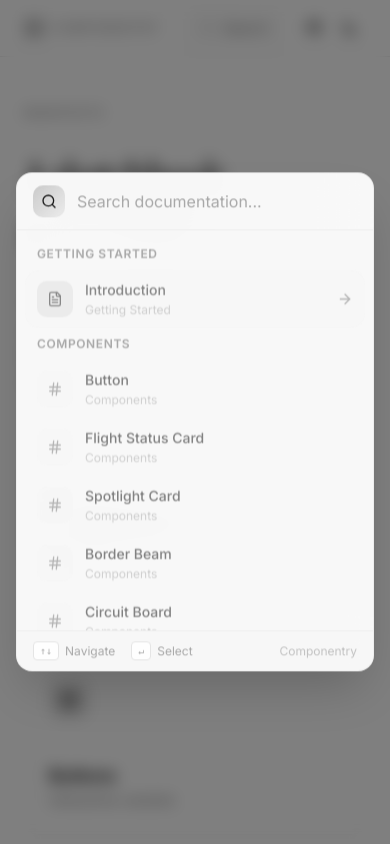
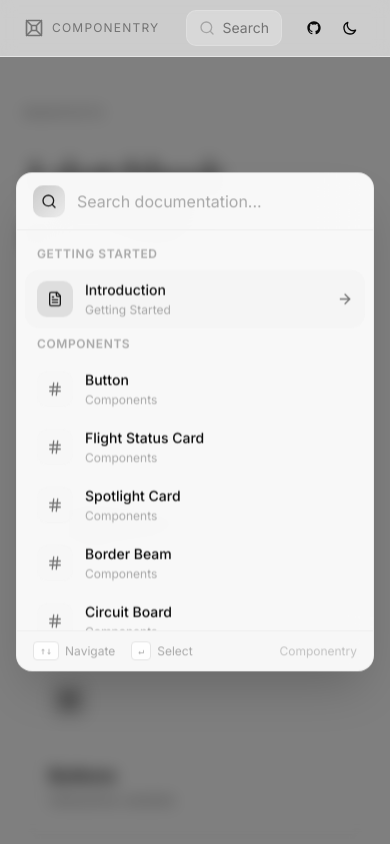
Before and after one commit to AnsHh9094/XeVoS-Ui, a Next.js app in the folder apps/web/: page /docs in a window 390 px wide. Both pictures are taken after a click on the button "Search". Shown: the top 844 px of the page. Built offline with nearby package versions, Linux system fonts and the light colour scheme; no server answers.

Commit message:
fix: adjust z-index and hover styles in CommandMenu for improved UI responsiveness

```diff
--- a/apps/web/components/command-menu.tsx
+++ b/apps/web/components/command-menu.tsx
@@ -67,7 +67,7 @@ export function CommandMenu() {
                 animate={{ opacity: 1 }}
                 exit={{ opacity: 0 }}
                 transition={{ duration: 0.15 }}
-                className="fixed inset-0 z-50 bg-black/50 backdrop-blur-sm"
+                className="fixed inset-0 z-40 bg-black/50 backdrop-blur-sm"
                 onClick={() => setOpen(false)}
               />
               <motion.div
@@ -134,9 +134,9 @@ export function CommandMenu() {
                           onSelect={() => {
                             runCommand(() => router.push(navItem.href))
                           }}
-                          className="group/item relative flex cursor-pointer select-none items-center gap-3 rounded-xl px-3 py-2.5 text-sm outline-none transition-colors aria-selected:bg-accent aria-selected:text-accent-foreground data-[disabled]:pointer-events-none data-[disabled]:opacity-50"
+                          className="group/item relative flex cursor-pointer select-none items-center gap-3 rounded-xl px-3 py-2.5 text-sm outline-none transition-colors hover:bg-accent/70 hover:text-accent-foreground aria-[selected='true']:bg-accent aria-[selected='true']:text-accent-foreground data-[disabled='true']:pointer-events-none data-[disabled='true']:opacity-50"
                         >
-                          <div className="flex h-9 w-9 shrink-0 items-center justify-center rounded-lg bg-muted/50 text-muted-foreground group-aria-selected/item:bg-primary/10 group-aria-selected/item:text-primary transition-colors">
+                          <div className="flex h-9 w-9 shrink-0 items-center justify-center rounded-lg bg-muted/50 text-muted-foreground group-aria-[selected='true']/item:bg-primary/10 group-aria-[selected='true']/item:text-primary transition-colors">
                             {group.title === "Getting Started" ? (
                               <FileText className="h-4 w-4" />
                             ) : (
```
